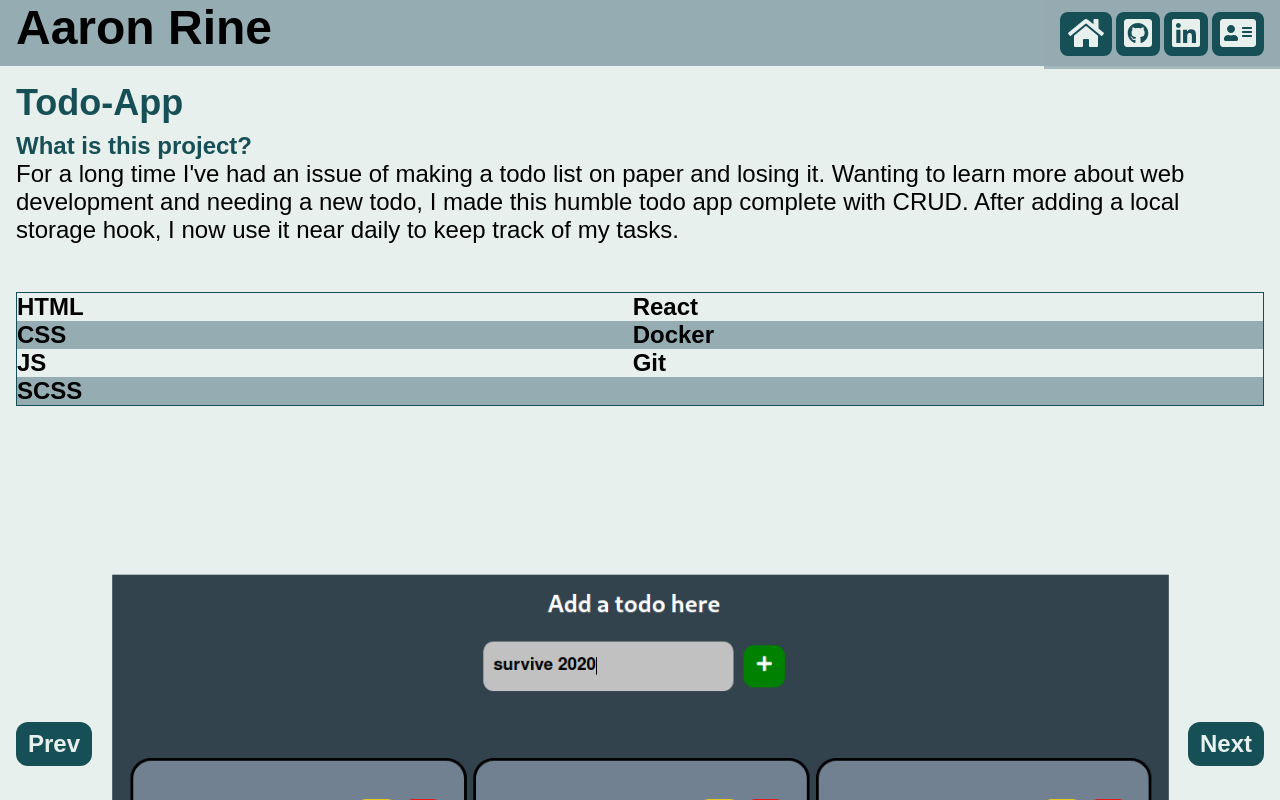
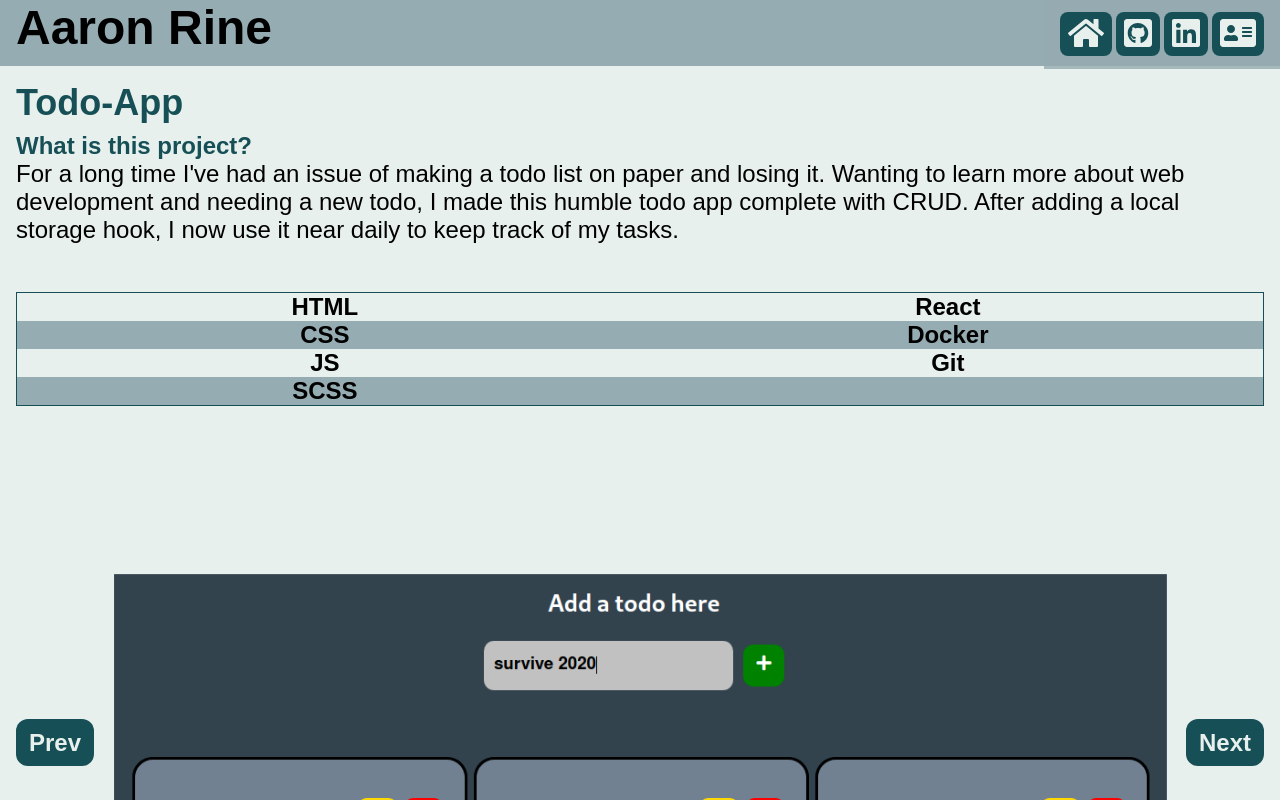
Before and after one commit to aaronrine/portfolio, a React (Create React App) app in the folder frontend/: page /projectDetails/103de1b-6c1e-c255-8784-fffaa2cdf4c in a window 1280 px wide. Shown: the top 800 px of the page. Built offline with nearby package versions, Linux system fonts and the light colour scheme; a web font is replaced by a local one.

Commit message:
style(Carousel): more media querries

```diff
--- a/frontend/src/components/Carousel/Carousel.scss
+++ b/frontend/src/components/Carousel/Carousel.scss
@@ -38,12 +38,18 @@
       font-size: 1em;
       font-weight: bold;
       padding: 0.35em 0.5em;
-      border: none;
+      border: solid 1px rgba(0, 0, 0, 0);
       border-radius: 0.5em;
       outline: none;
       background: $blue-gray;
+      cursor: pointer;
       @media (min-width: 768px) {
         font-size: 1.5em;
+      }
+      &:hover {
+        background: $blueWhite;
+        color: $blue-gray;
+        border: solid 1px $blue-gray;
       }
     }
   }
--- a/frontend/src/components/ProjectCarousel/ProjectCarousel.scss
+++ b/frontend/src/components/ProjectCarousel/ProjectCarousel.scss
@@ -3,5 +3,8 @@
 .ProjectCarousel {
   img {
     width: 100%;
+    &:hover {
+      opacity: 0.8;
+    }
   }
 }
--- a/frontend/src/components/ProjectDetails/ProjectDetails.js
+++ b/frontend/src/components/ProjectDetails/ProjectDetails.js
@@ -32,7 +32,9 @@ export function ProjectDetails({ project }) {
         <p className="desc">{project.desc}</p>
         <ul className="techDetails">
           {project.tech.map((item, idx) => (
-            <li key={item !== "" ? item : idx}>{item}</li>
+            <div>
+              <li key={item !== "" ? item : idx}>{item}</li>
+            </div>
           ))}
         </ul>
       </section>
--- a/frontend/src/components/ProjectDetails/ProjectDetails.scss
+++ b/frontend/src/components/ProjectDetails/ProjectDetails.scss
@@ -31,9 +31,15 @@
       grid-template-columns: repeat(auto-fill, 1fr);
       grid-template-rows: 1fr 1fr 1fr 1fr;
       grid-auto-flow: column;
+      div {
+        @media (min-width: 992px) {
+          display: grid;
+          place-content: center;
+        }
+      }
       font-weight: bold;
       border: solid 1px $blue-gray;
-      li:nth-child(even) {
+      div:nth-child(even) {
         background: $light-blue-gray;
       }
     }
```
Also changed, not shown: 1 other file (tests, documents, lock files or other folders).
